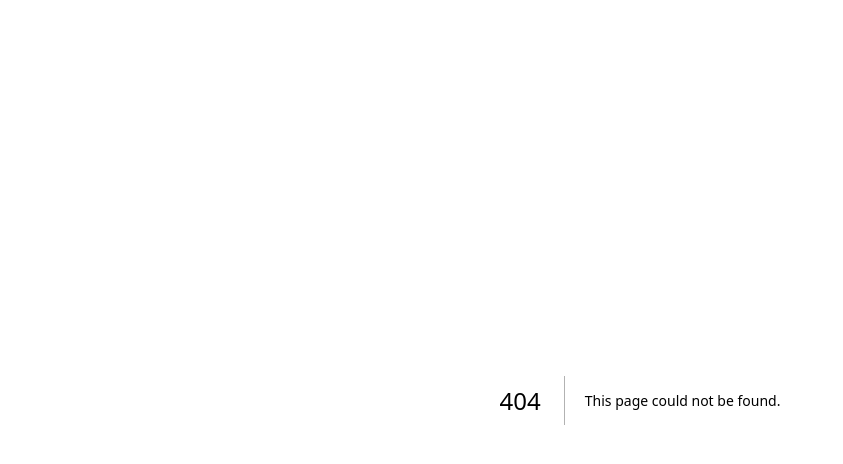
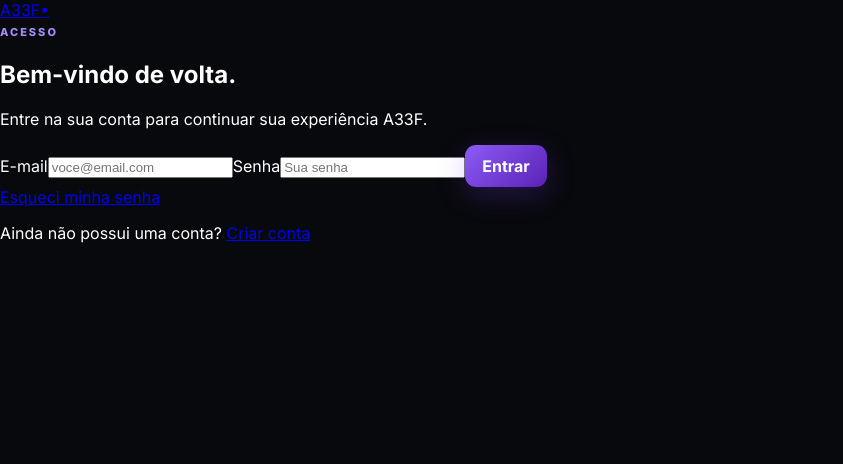
Before and after one commit to juniorbm244-alt/A33F, a Next.js app: page /login in a window 1280 px wide. Before the commit this address had no page. Shown: the top 464 px of the page, without its empty margins (0-843 px from the left). Built offline with nearby package versions, Linux system fonts and the light colour scheme.

Commit message:
feat: add A33F login page

```diff
--- /dev/null
+++ b/app/login/page.tsx
@@ -0,0 +1,21 @@
+export default function LoginPage() {
+  return (
+    <main className="auth-page">
+      <section className="auth-card">
+        <a className="auth-logo" href="/">A33F<span>•</span></a>
+        <div className="auth-copy">
+          <span className="eyebrow">ACESSO</span>
+          <h1>Bem-vindo de volta.</h1>
+          <p>Entre na sua conta para continuar sua experiência A33F.</p>
+        </div>
+        <form className="auth-form">
+          <label>E-mail<input type="email" placeholder="voce@email.com" /></label>
+          <label>Senha<input type="password" placeholder="Sua senha" /></label>
+          <button className="primary auth-submit" type="submit">Entrar</button>
+        </form>
+        <div className="auth-row"><a href="#">Esqueci minha senha</a></div>
+        <p className="auth-footer">Ainda não possui uma conta? <a href="/registro">Criar conta</a></p>
+      </section>
+    </main>
+  );
+}
```
